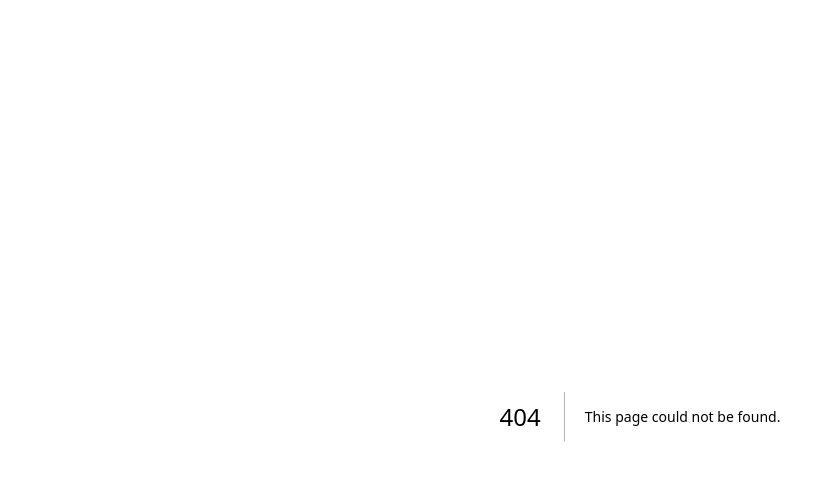
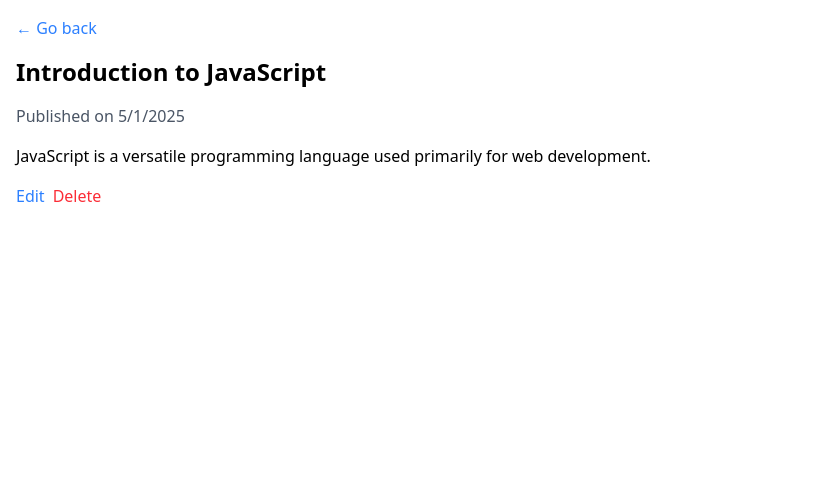
Before and after one commit to Youssef-Chibane/nextjs-drizzleorm, a Next.js app: page /post/1 in a window 1280 px wide. Before the commit this address had no page. Shown: the top 480 px of the page, without its empty margins (0-828 px from the left). Built offline with nearby package versions, Linux system fonts and the light colour scheme.

Commit message:
Post Page

```diff
--- /dev/null
+++ b/app/post/[id]/page.tsx
@@ -0,0 +1,34 @@
+import Link from "next/link";
+
+const post = {
+  id: 1,
+  title: "Introduction to JavaScript",
+  createdAt: "2025-05-01T10:00:00Z",
+  content:
+    "JavaScript is a versatile programming language used primarily for web development.",
+};
+
+export default function page() {
+  return (
+    <div>
+      <Link href="/" className="text-blue-500 mb-4 inline-block">
+        &larr; Go back
+      </Link>
+      <article className="space-y-4">
+        <h1 className="text-2xl font-bold">{post.title}</h1>
+        <p className="text-gray-600">
+          Published on {new Date(post.createdAt).toLocaleDateString()}
+        </p>
+        <p>{post.content}</p>
+      </article>
+      <div className="mt-4 space-x-2">
+        <Link href={`/edit/${post.id}`} className="text-blue-500">
+          Edit
+        </Link>
+        <Link href={`/delete/${post.id}`} className="text-red-500">
+          Delete
+        </Link>
+      </div>
+    </div>
+  );
+}
```
